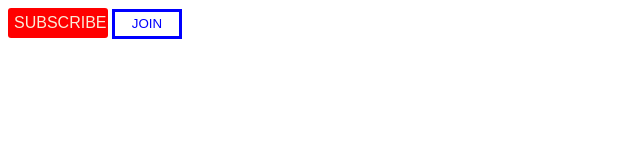
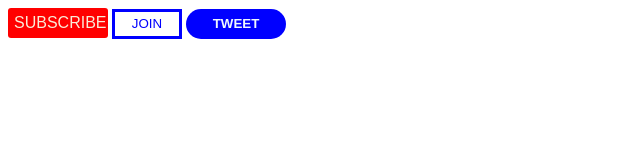
Before and after one commit to Gokul-terzo/HTML_CSS_JS, a plain HTML site: page button.html in a window 1280 px wide. Shown: the whole page, without its empty margins (0-640 px from the left). Drawn offline with Linux system fonts and the light colour scheme.

Commit message:
CSS Basics(Button)

```diff
--- a/button.css
+++ b/button.css
@@ -16,3 +16,12 @@
     height: 30px;
     width: 70px;
 }
+.tweet{
+    background-color: blue;
+    border: none;
+    border-radius: 30px;
+    height: 30px;
+    width: 100px;
+    color:aliceblue;
+    font-weight: bold;
+}
--- a/button.html
+++ b/button.html
@@ -8,5 +8,7 @@
     <button class="join">
         JOIN
     </button>
-
+    <button class="tweet">
+        TWEET
+    </button>
 </html>
```
